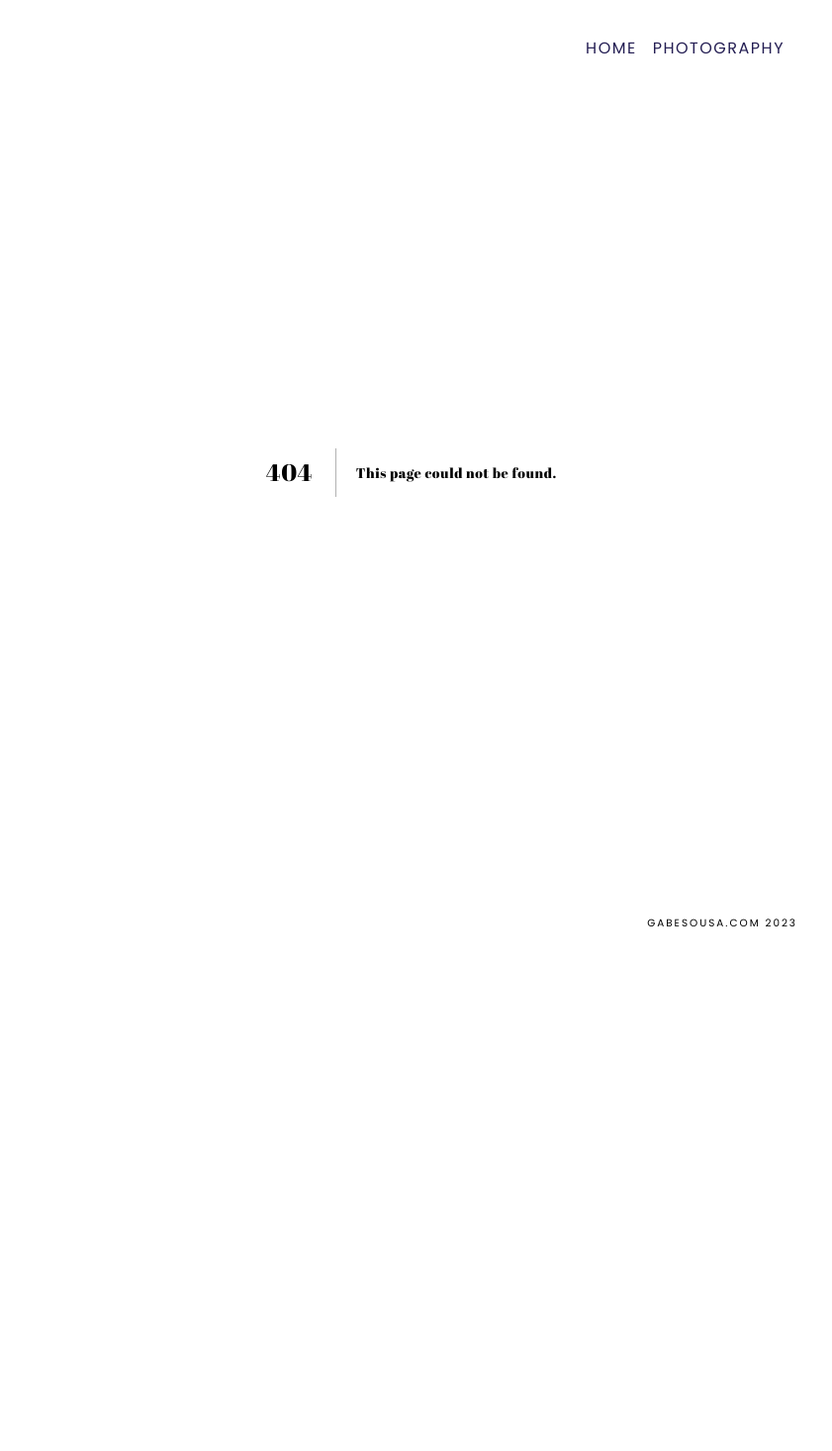
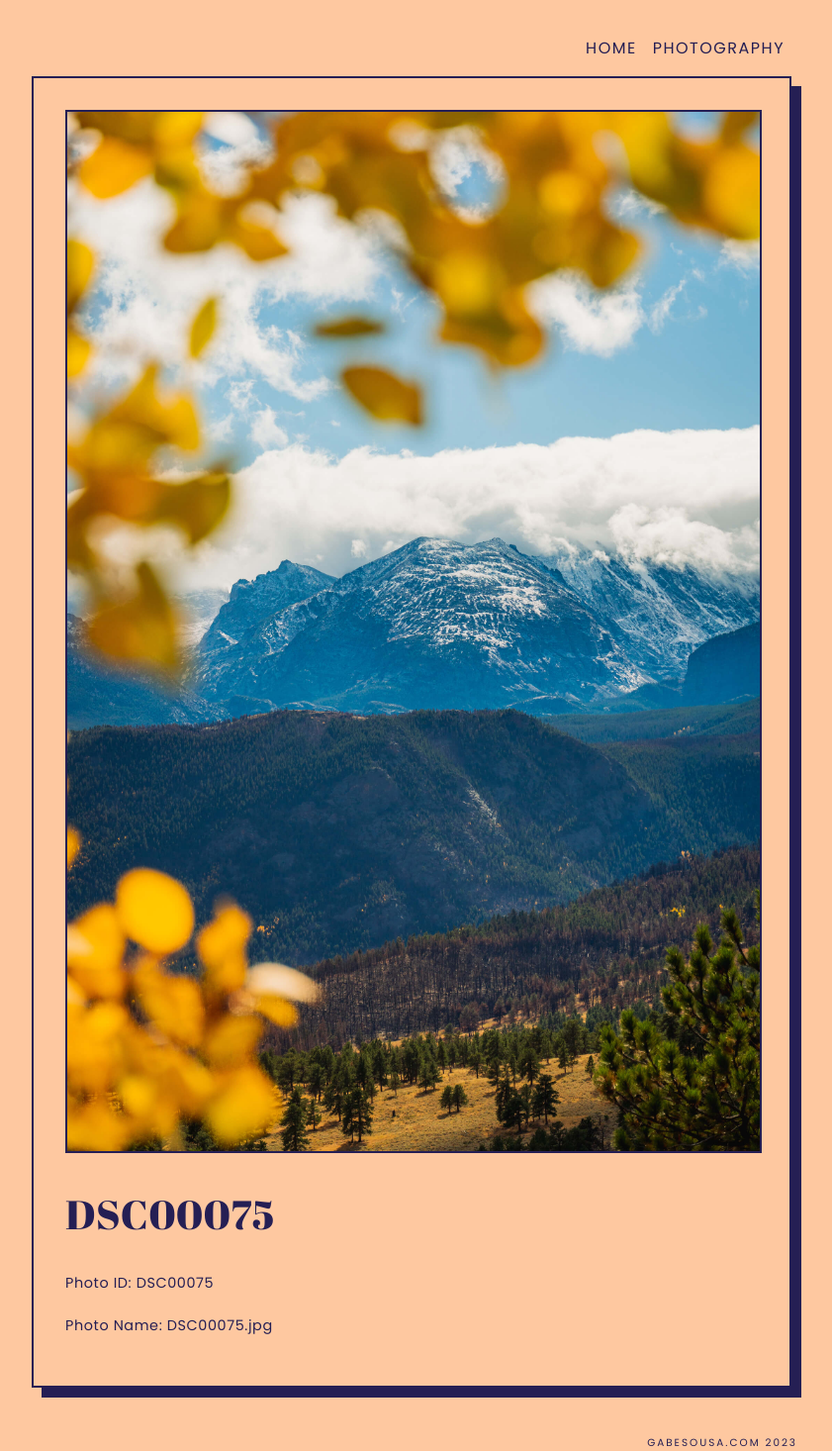
Before and after one commit to developer-gabe/nextjs-project, a Next.js app: page /photography/DSC00075 in a window 1280 px wide. Before the commit this address had no page. Shown: the whole page at 99% size, without its empty margins (224-1065 px from the left). Before the commit the page ends 941 px from the top, so only its background shows below. Built offline with nearby package versions, Linux system fonts and the light colour scheme; a small style sheet from the web is missing.

Commit message:
Dynamic Photo pages in progress

```diff
--- /dev/null
+++ b/lib/photos.js
@@ -0,0 +1,28 @@
+import fs from 'fs';
+import path from 'path';
+
+const photosDirectory = path.join(process.cwd(), 'pages/photography');
+
+export function getAllPhotoIds() {
+  const fileNames = fs.readdirSync(photosDirectory);
+
+  // Remove file extensions and return an array of objects containing the id and file name
+  return fileNames.map(fileName => {
+    const id = fileName.replace(/\.jpg$/, '');
+    return {
+      id,
+      name: fileName,
+    };
+  });
+}
+
+export function getPhotoData(id) {
+  const fullPath = path.join(photosDirectory, `${id}.jpg`);
+  const fileName = `${id}.jpg`;
+
+  // Return an object containing the id and file name
+  return {
+    id,
+    name: fileName
+  };
+}
--- /dev/null
+++ b/pages/photography/[id].js
@@ -0,0 +1,36 @@
+import { getAllPhotoIds, getPhotoData } from '../../lib/photos'
+export async function getStaticPaths() {
+  const paths = getAllPhotoIds().map((id) => ({ params: { id: id.toString() } }));
+  return {
+    paths,
+    fallback: true
+  };
+}
+
+export async function getStaticProps({ params }) {
+  const photoData = getPhotoData(params.id);
+  return {
+    props: {
+      photoData
+    }
+  };
+}
+
+export default function Photo({ photoData }) {
+  if (!photoData) return <div>Loading...</div>;
+  return (
+    <div className='single-photography-page'>
+
+      <img src={`/images/gallery/${photoData.name}`} alt={photoData.name} />
+
+			<div className='single-photography-page__content'>
+				<h1>{photoData.id}</h1>
+
+				<p>Photo ID: {photoData.id}</p>
+
+				<p>Photo Name: {photoData.name}</p>
+
+			</div>
+    </div>
+  );
+}
--- a/styles/globals.css
+++ b/styles/globals.css
@@ -18,13 +18,13 @@ body {
 	letter-spacing: .6px;
 }
 
-.Home, .Posts, article {
+.Home, .Posts, article, .portfolio-page, .single-photography-page {
 	border: 2px solid #251f54;
 	padding: 2rem;
 	box-shadow: 10px 10px;
 }
 
-.Home, .Posts, article {
+.Home, .Posts, article, .portfolio-page {
 	max-width: 700px;
 	margin: auto;
 }
@@ -149,13 +149,21 @@ footer {
 	padding: 0;
 }
 
+.single-photography-page {
+	max-width: 700px;
+	margin: auto;
+}
+
+.single-photography-page img {
+	max-width: 100%;
+}
+
 
 @media screen and (max-width: 700px) {
 
-	.Home, .Posts, article {
+	.Home, .Posts, article, .portfolio-page {
 		border: 2px solid #251f54;
 		padding: 1rem;
-		box-shadow: 10px 10px;
 	}
 
 	body {
@@ -189,6 +197,10 @@ footer {
 
 	.blog-post__tags {
 		display: none;
+	}
+
+	.single-photography-page {
+		padding: 1rem;
 	}
 }
 
```
Also changed, not shown: components/photo-grid.jsx (+30 -24 lines).
